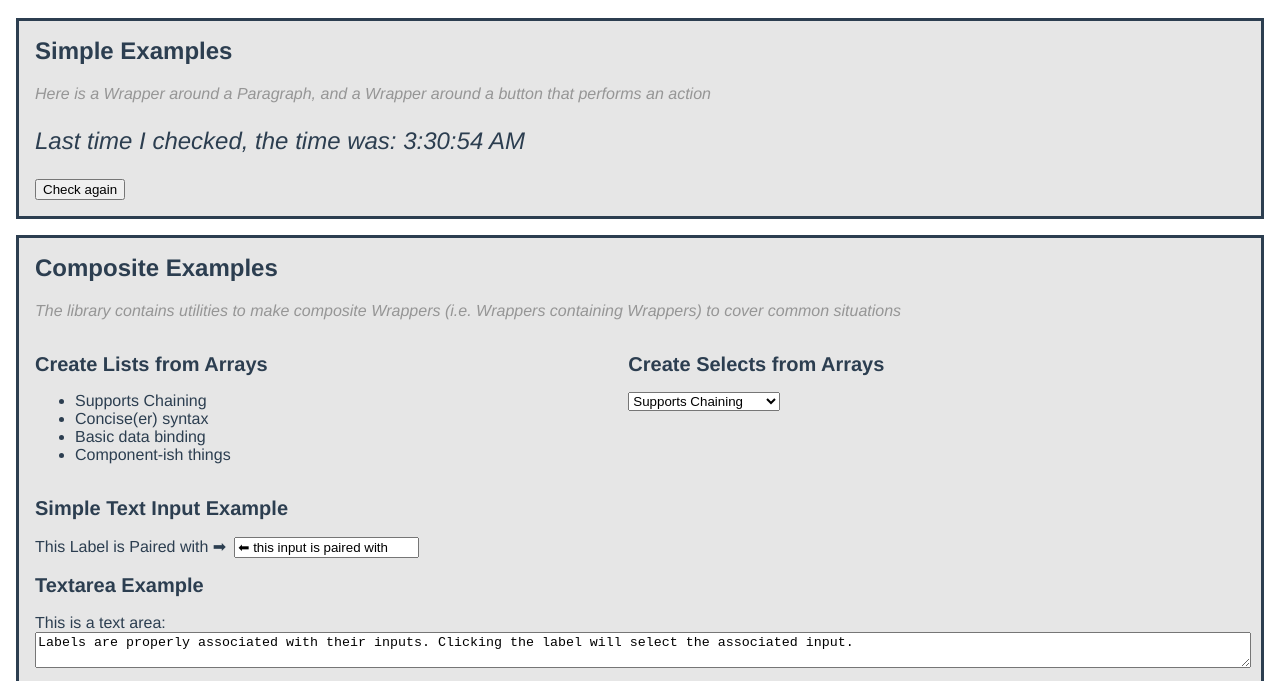
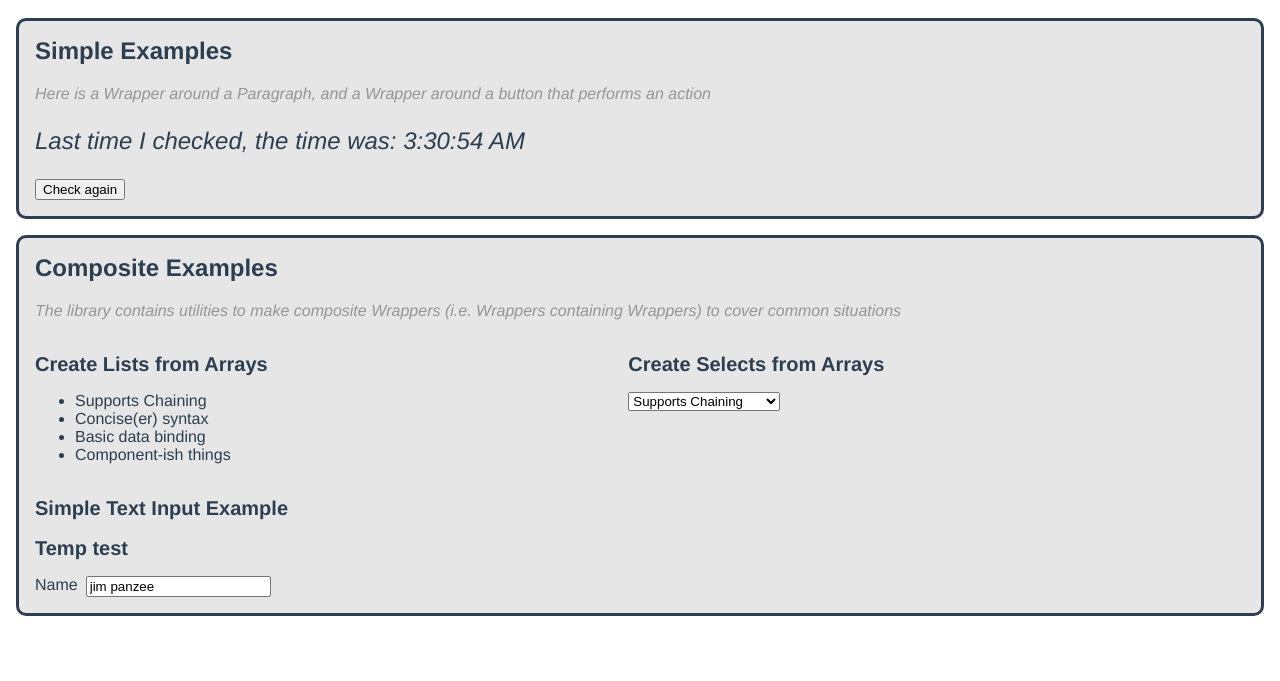
Before and after one commit to aarongilly/wrapper-lib, a website built with Vite: page index.html in a window 1280 px wide. Shown: the part 100-781 px from the top of the page. Built offline with nearby package versions, Linux system fonts and the light colour scheme.

Commit message:
progress

```diff
--- a/lib/wrapper-lib.ts
+++ b/lib/wrapper-lib.ts
@@ -194,10 +194,11 @@ export class Binding {
      * @param changeKey when supplied, this argument must match the value of
      * this's changeKey value in order to propagate the change.
      */
-    public handleChange(newVal: any, changeKey?: string){
+    public handleChange(newVal: any, changeKey?: string) {
         if (changeKey == this.changeKey) {
             let xferResult = this.xferFunc(newVal, changeKey)!;
-            if (xferResult != null && xferResult != undefined) {if (this.from.constructor.name == "Wrapper") {
+            if (xferResult != null && xferResult != undefined) {
+                if (this.from.constructor.name == "Wrapper") {
                     (<Wrapper>this.from).text(xferResult);
                 } else {
                     this.from.boundVal = xferResult
@@ -228,14 +229,14 @@ export interface WrapperOptions {
     h?: string; //innerHTML
     s?: string; //style attribute
     b?: Observable; //bind (text) to
-    iT?: "button" | "checkbox" | "color" | "date" | "datetime-local" | "email" | "file" | "hidden" | "image" | "month" | "number" | "password" | "radio" | "range" | "reset" | "search" | "submit" | "tel" | "text" | "time" | "url" | "week" //input type
+    iT?: InputType;
 }
 
 export interface WrappedInputLabelPairOptions {
     lbl?: string,
     default?: string,
     placehold?: string,
-    inputType?: "button" | "checkbox" | "color" | "date" | "datetime-local" | "email" | "file" | "hidden" | "image" | "month" | "number" | "password" | "radio" | "range" | "reset" | "search" | "submit" | "tel" | "text" | "time" | "url" | "week",
+    inputType?: InputType,
     contStyle?: string,
     lblStyle?: string,
     inputStyle?: string,
@@ -244,6 +245,7 @@ export interface WrappedInputLabelPairOptions {
 
 export type ObservableFeature = "text" | "value" | "style"
 export type WrapperPosition = "inside" | "before" | "after"
+export type InputType = "button" | "checkbox" | "color" | "date" | "datetime-local" | "email" | "file" | "hidden" | "image" | "month" | "number" | "password" | "radio" | "range" | "reset" | "search" | "submit" | "tel" | "text" | "time" | "url" | "week"
 
 type HTMLElementsWithValue = HTMLButtonElement | HTMLInputElement | HTMLMeterElement | HTMLLIElement | HTMLOptionElement | HTMLProgressElement | HTMLParamElement;
 
@@ -361,8 +363,8 @@ export class Wrapper extends Observable implements Observer { //implements Obser
     bindTextTo(target: Observable, changeKey?: string, xferFunc?: Function) {
         this.text(JSON.stringify(target.getVal())); //seems to work?
         if (typeof target.getVal() == 'string') this.text(target.getVal()); //prevents quotes
-        if(target.constructor.name == "Wrapper" && changeKey == 'text') this.text((<Wrapper> target).getText())
-        if(target.constructor.name == "Wrapper" && changeKey == 'style') this.text((<Wrapper> target).getStyle())
+        if (target.constructor.name == "Wrapper" && changeKey == 'text') this.text((<Wrapper>target).getText())
+        if (target.constructor.name == "Wrapper" && changeKey == 'style') this.text((<Wrapper>target).getStyle())
         return this.bindTo(target, changeKey, xferFunc);
     }
 
@@ -419,7 +421,7 @@ export class Wrapper extends Observable implements Observer { //implements Obser
      * the Observable with different changeKeys will not notify this Wrapper.
      */
     bindListTo(target: Observable, changeKey?: string) {
-        this.bindTo(target,changeKey,(nv:Array<string>)=>{
+        this.bindTo(target, changeKey, (nv: Array<string>) => {
             this.html(''); //nuke old array
             this.listContent(nv);
         }).listContent(target.getVal()); //bindTo array doesn't support grabbing intial value
@@ -436,7 +438,7 @@ export class Wrapper extends Observable implements Observer { //implements Obser
      * the Observable with different changeKeys will not notify this Wrapper.
      */
     bindSelectTo(target: Observable, changeKey?: string) {
-        this.bindTo(target,changeKey,(nv:Array<string>)=>{
+        this.bindTo(target, changeKey, (nv: Array<string>) => {
             this.html(''); //nuke old array
             this.selectContent(nv);
         }).selectContent(target.getVal()); //bindTo array doesn't support grabbing intial value
@@ -504,7 +506,7 @@ export class Wrapper extends Observable implements Observer { //implements Obser
      */
     text(text: string): Wrapper {
         this.element.innerText = text;
-        this.notifySubscribers(text,'text');
+        this.notifySubscribers(text, 'text');
         return this
     }
 
@@ -542,7 +544,7 @@ export class Wrapper extends Observable implements Observer { //implements Obser
             if (style.charAt(style.length - 1) != ";") style = style + "; "
         }
         this.element.setAttribute('style', style + styleString);
-        this.notifySubscribers(this.getStyle(),'style');
+        this.notifySubscribers(this.getStyle(), 'style');
         return this
     }
 
@@ -644,7 +646,7 @@ export class Wrapper extends Observable implements Observer { //implements Obser
      */
     getStyle(): string {
         let style = this.element.getAttribute('style');
-        if(style == null) style = ''
+        if (style == null) style = ''
         return style
     }
 
@@ -691,7 +693,7 @@ export class Wrapper extends Observable implements Observer { //implements Obser
     setVal(val: string) {
         (<HTMLInputElement | HTMLParamElement | HTMLButtonElement |
             HTMLOptionElement | HTMLLIElement>this.element).value = val;
-        this.notifySubscribers(val,'value');
+        this.notifySubscribers(val, 'value');
         return this;
     }
 
@@ -844,13 +846,46 @@ export class Wrapper extends Observable implements Observer { //implements Obser
      * @param location where the labeled input should be in relation to its caller
      * @returns the Wrapper (for the outer div)
      */
-    makeLabeledInput(id: string, inputTag?: 'input' | 'textarea', location?: WrapperPosition, options?: WrappedInputLabelPairOptions): WrappedInputLabelPair {
-        let container = this.newWrap('div', undefined, location)
-        inputTag = (inputTag === undefined) ? 'input' : inputTag;
-        location = (location === undefined) ? 'inside' : location;
-        let lbldInpt = new WrappedInputLabelPair(container.element, id, (<'input' | 'textarea'>inputTag), options);
-        return lbldInpt;
+    // makeLabeledInput(id: string, inputTag?: 'input' | 'textarea', location?: WrapperPosition, options?: WrappedInputLabelPairOptions): WrappedInputLabelPair {
+    //     let container = this.newWrap('div', undefined, location)
+    //     inputTag = (inputTag === undefined) ? 'input' : inputTag;
+    //     location = (location === undefined) ? 'inside' : location;
+    //     let lbldInpt = new WrappedInputLabelPair(container.element, id, (<'input' | 'textarea'>inputTag), options);
+    //     return lbldInpt;
+    // }
+
+    makeLabeledInput(singleKeyObj: { [key: string]: any },) {
+        if (typeof singleKeyObj != 'object') throw new Error("Primatives cannot be passed to makeLabeledInput");
+        if (Object.keys(singleKeyObj).length > 1) console.warn("More than one key was passed into makeLabeledInput. Other keys were ignored");
+        const key = Object.keys(singleKeyObj)[0]
+        const val = singleKeyObj[key];
+        let type = 'text';
+        if (typeof val === 'number') type = "number";
+        if (typeof val === 'boolean') type = "checkbox";
+        if (typeof val === 'string' && val.length > 99) type = 'textarea'; //maybe a bad idea
+        if (Array.isArray(val)) {
+            //todo - handle select case
+            console.warn("Still need to handle plain objects");
+        } else if (typeof val === "object") {
+            if (Object.prototype.toString.call(val) === "[object Date]") {
+                type = 'date';
+            } else {
+                //TODO - object case
+                console.warn("Still need to handle plain objects");
             }
+        }
+        let inputTag = 'input';
+        if(type === 'textarea' || type === 'select') inputTag = type;
+        let inputPair = new WrappedInputLabelPair(undefined,key,(<'input'|'textarea'|'select'> inputTag));
+        inputPair.label.text(key.charAt(0).toUpperCase()+key.slice(1)).style('margin-right: 0.5rem');
+        inputPair.input.setVal(val);
+        this.element.appendChild(inputPair.element);
+    }
+}
+
+export class AltLabeledInputOpts {
+    tagOverride?: 'text' | 'select' | 'textarea'
+    typeOverride?: InputType
 }
 
 export class WrappedInputLabelPair extends Wrapper {
@@ -860,15 +895,16 @@ export class WrappedInputLabelPair extends Wrapper {
     /**
      * Creates 3 Wrappers. An outer, containing Wrapper (div) with an input Wrapper
      * and a label Wrapper inside it. The input is bound to the container by the inputId
-     * @param container Where to put the WrappedInputLabelPair
+     * @param existingContainer Where to put the WrappedInputLabelPair
      * @param inputId the id of the input element, used in the 'for' property of the label
      * @param inputTag the type of input
      * @param options a map of {@link WrappedInputLabelPairOptions}
      */
-    constructor(container: HTMLElement, inputId: string, inputTag: "input" | "textarea" | "select" = 'input', options?: WrappedInputLabelPairOptions) {
-        super('div', container);
+    constructor(existingContainer?: HTMLElement, inputId?: string, inputTag: "input" | "textarea" | "select" = 'input', options?: WrappedInputLabelPairOptions) {
+        super('div', existingContainer);
         this.container = this.element;
         this.style('display:flex');
+        if(inputId===undefined) inputId = Math.random().toString(36).slice(6); //make random id
         this.label = this.newWrap('label').attr('for', inputId).text('Input');
         this.input = this.newWrap(inputTag, { i: inputId });
         if (options) {
@@ -887,6 +923,15 @@ export class WrappedInputLabelPair extends Wrapper {
     }
 }
 
+// export function makeLabledInput(singleKeyObject: {[key: string]: any}): WrappedInputLabelPair
+//     if(typeof singleKeyObject != 'object') throw new Error("Primatives cannot be passed to makeLabeledInput");
+//     if(Object.keys(singleKeyObject).length > 1) console.warn("More than one key was passed into makeLabeledInput. Other keys were ignored");
+//     const key = Object.keys(singleKeyObject)[0]
+//     const val = singleKeyObject[key];
+
+//     let pair = new WrappedInputLabelPair()
+// }
+
 /*
 export class WrappedModal extends Wrapper{
     ... modals? Very very useful.
--- a/src/main.ts
+++ b/src/main.ts
@@ -24,6 +24,14 @@ let features = ['Supports Chaining', 'Concise(er) syntax', 'Basic data binding',
 compGrid.newWrap('div', { s: "grid-column-start:1" }).newWrap('h2', { t: "Create Lists from Arrays" }).newWrap('ul', undefined, 'after').listContent(features);
 compGrid.newWrap('div', { s: "grid-column-start:2" }).newWrap('h2', { t: "Create Selects from Arrays" }).newWrap('select', undefined, 'after').selectContent(features);
 compositeSection.newWrap('h2').text('Simple Text Input Example');
+
+const inputTarget = {name: 'jim panzee'};
+
+compositeSection.newWrap('h2', { t: "Temp test" });
+compositeSection.makeLabeledInput(inputTarget);
+
+/*
+
 let inputPair = compositeSection.makeLabeledInput('text-input-example');
 inputPair.input.setVal("⬅ this input is paired with").onEnterKey(() => { console.log('You pressed enter!') }); //example event binding
 inputPair.label.style('margin-right: 0.5em').text("This Label is Paired with ➡"); //accessing inner member of the inputPair
@@ -48,7 +56,7 @@ bSect.newWrap('p', {
   c: 'explanatory'
 })
 bSect.newWrap('h2', { t: "Observers Bound to Observables" });
-bSect.newWrap('p',{c:'explanatory'}).text(`This section contains 3 different Observers bound to 3 different Observables
+bSect.newWrap('p', { c: 'explanatory' }).text(`This section contains 3 different Observers bound to 3 different Observables
   - one with a primative value, illustrating the simplest case
   - one with a simple object property, illustrating the use of changeKey ('boundProperty') to select a property to observe
   - one with a nested property, illustrating the use of changeKey ('outer.inner') to identify the nested propety`)
@@ -157,3 +165,5 @@ let two = chainGang.newWrap('p').bindTextTo(one, 'text');
 chainGang.newWrap('p', { t: "(👇 bound to 👆)" });
 chainGang.newWrap('p').bindTextTo(two, 'text');
 //#endregion
+
+*/
--- a/src/style.css
+++ b/src/style.css
@@ -10,6 +10,7 @@
 section{
   border: solid;
   padding: 1em;
+  border-radius: 10px;
   background-color: hsla(0, 0%, 50%, 0.2);
   text-align: left;
   margin: 1em 0.5em
```
Lines whose indentation alone changed are shown as unchanged.
